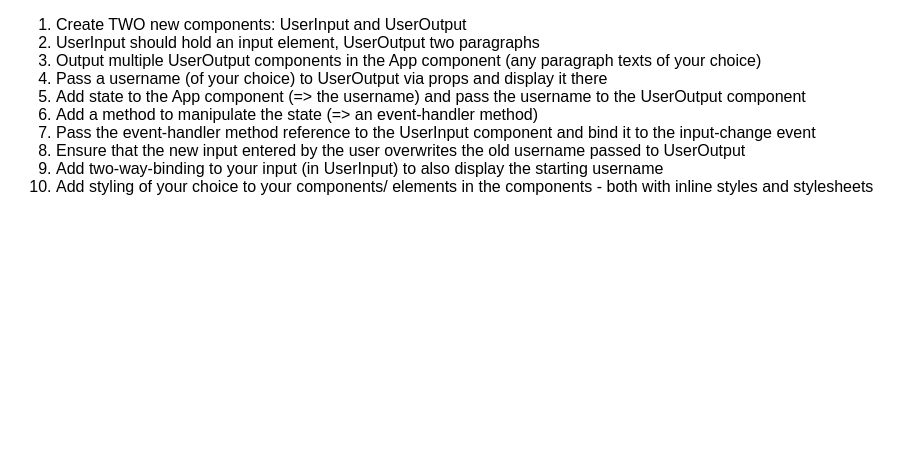
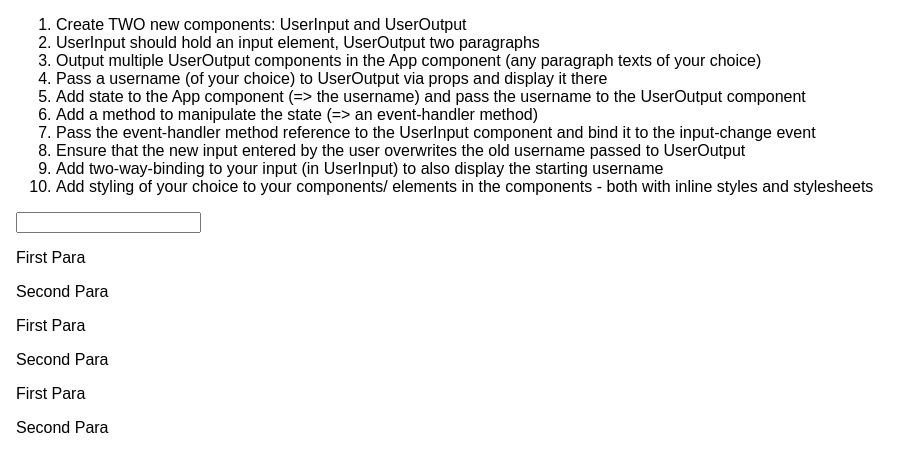
Before and after one commit to GuptaAman08/React-and-Redux-Udemy, a React (Create React App) app in the folder Ass 1/base-syntax--assignment-problem/: page / in a window 1280 px wide. Shown: the top 472 px of the page, without its empty margins (0-920 px from the left). Built offline with nearby package versions, Linux system fonts and the light colour scheme.

Commit message:
Adding state, inputHandler and pass props to UserOutput component

```diff
--- a/Ass 1/base-syntax--assignment-problem/src/App.js
+++ b/Ass 1/base-syntax--assignment-problem/src/App.js
@@ -1,7 +1,18 @@
 import React, { Component } from 'react';
 import './App.css';
+import UserInput from "./UserInput/UserInput"
+import UserOutput from "./UserOutput/UserOutput"
+
 
 class App extends Component {
+    state = {
+        username: "Aman"
+    }
+
+    usernameInputHandler = (val) => {
+        this.setState({username: val})
+    }
+
     render() {
         return (
             <div className="App">
@@ -17,6 +28,10 @@ class App extends Component {
                     <li>Add two-way-binding to your input (in UserInput) to also display the starting username</li>
                     <li>Add styling of your choice to your components/ elements in the components - both with inline styles and stylesheets</li>
                 </ol>
+                <UserInput usernameHandler={this.usernameInputHandler} username_val={this.state.username}/>
+                <UserOutput user={this.state.username}/>
+                <UserOutput user={this.state.username}/>
+                <UserOutput user={this.state.username}/>
             </div>
         );
     }
```
Lines whose indentation alone changed are shown as unchanged.
